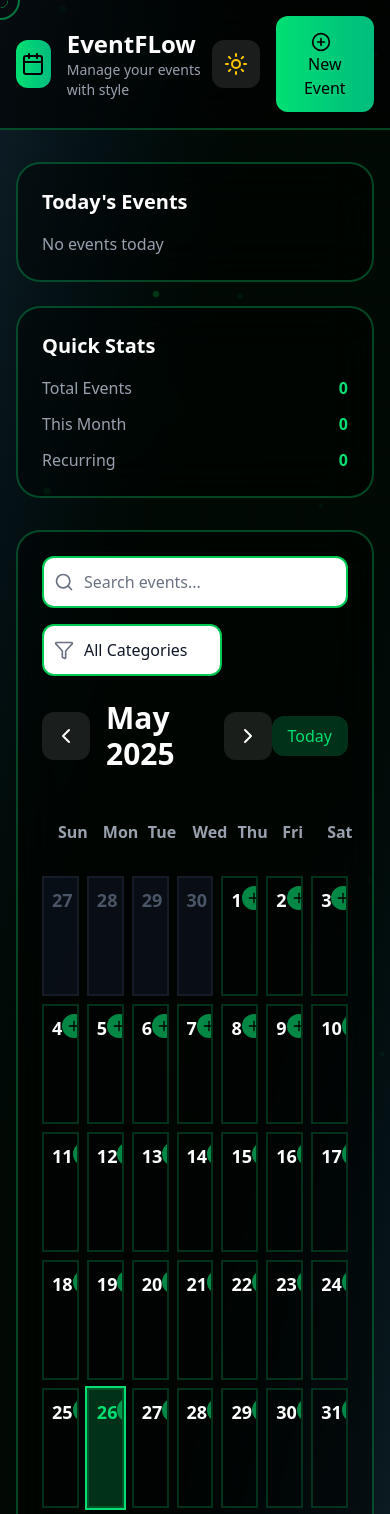
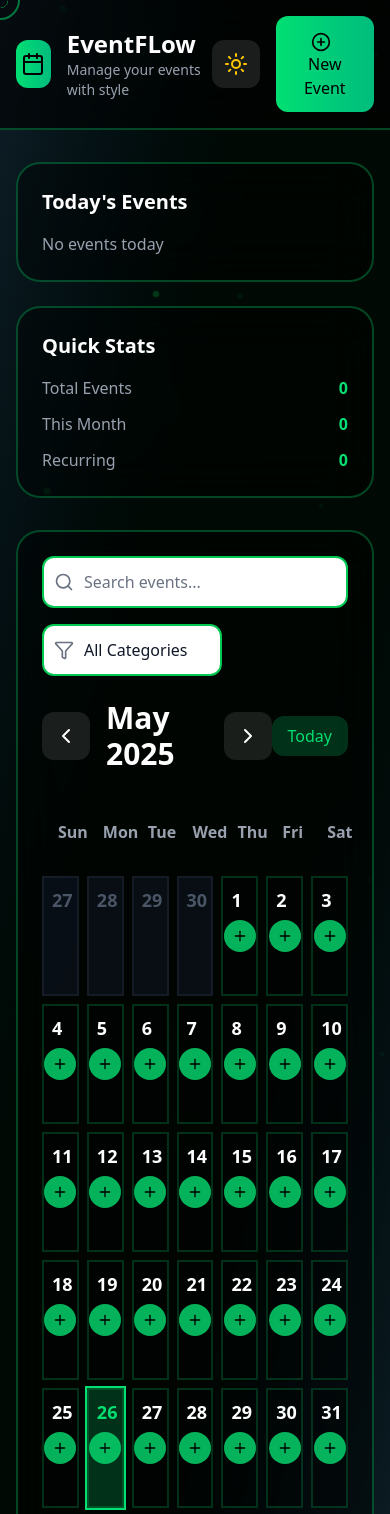
Before and after one commit to vyshnaviGadamsetty/EventFlow, a React (Vite) app: page /eventportal in a window 390 px wide. Shown: the top 1514 px of the page. Built offline with nearby package versions, Linux system fonts and the light colour scheme.

Commit message:
mobile responive

```diff
--- a/src/components/Calendar.jsx
+++ b/src/components/Calendar.jsx
@@ -88,7 +88,99 @@
 //   </div>
 // );
 
+// // export default CalendarDay;
+// import React from 'react';
+// import { Plus } from 'lucide-react';
+// import EventCard from './EventCard';
+
+// const CalendarDay = ({
+//   day,
+//   events,
+//   isToday,
+//   isSelected,
+//   onClick,
+//   handleDragOver,
+//   handleDrop,
+//   handleDragStart,
+//   isDarkMode,
+//   setSelectedDate,
+//   setShowEventModal
+// }) => (
+//   <div
+//     onClick={() => onClick(day.date)}
+//     onDragOver={handleDragOver}
+//     onDrop={(e) => handleDrop(e, day.date)}
+//     className={`min-h-[120px] p-2 border-2 transition-all duration-300 cursor-pointer relative group overflow-hidden ${
+//       day.isCurrentMonth
+//         ? isDarkMode
+//           ? 'border-green-400/20 hover:border-green-400/40 bg-black/30 hover:bg-black/50'
+//           : 'border-green-500/30 hover:border-green-500/50 bg-white/50 hover:bg-white/70'
+//         : isDarkMode
+//           ? 'border-gray-700/30 bg-gray-900/50 text-gray-600'
+//           : 'border-gray-300/30 bg-gray-100/50 text-gray-400'
+//     } ${
+//       isToday
+//         ? 'ring-2 ring-green-400 ring-opacity-50'
+//         : ''
+//     } ${
+//       isSelected
+//         ? isDarkMode
+//           ? 'bg-green-400/20 border-green-400'
+//           : 'bg-green-500/20 border-green-500'
+//         : ''
+//     }`}
+//   >
+//     <div className="absolute inset-0 bg-gradient-to-br from-green-400/10 to-emerald-500/10 opacity-0 group-hover:opacity-100 transition-opacity duration-300" />
+//     <div className="relative z-10">
+//       <div className="flex justify-between items-start mb-2">
+//         <span className={`text-lg font-semibold ${
+//           isToday
+//             ? 'text-green-400'
+//             : day.isCurrentMonth
+//               ? isDarkMode ? 'text-white' : 'text-gray-900'
+//               : isDarkMode ? 'text-gray-600' : 'text-gray-400'
+//         }`}>
+//           {day.date.getDate()}
+//         </span>
+//         {day.isCurrentMonth && (
+//           <button
+//             onClick={(e) => {
+//               e.stopPropagation();
+//               setSelectedDate(day.date);
+//               setShowEventModal(true);
+//             }}
+//             className="sm:opacity-0 sm:group-hover:opacity-100 opacity-60 p-1 bg-green-400 hover:bg-green-500 rounded-full text-black transition-all duration-300 hover:scale-110"
+//           >
+//             <Plus className="w-4 h-4" />
+//           </button>
+//         )}
+//       </div>
+//       <div className="space-y-1">
+//         {events.slice(0, 3).map((event) => (
+//           <EventCard
+//             key={event.id}
+//             event={event}
+//             onEdit={() => {
+//               setSelectedDate(new Date(event.date));
+//               setShowEventModal(true);
+//             }}
+//             onDelete={() => {}}
+//             isDraggable={true}
+//             handleDragStart={(e) => handleDragStart(event.id)}
+//           />
+//         ))}
+//         {events.length > 3 && (
+//           <div className={`text-xs ${isDarkMode ? 'text-gray-400' : 'text-gray-600'} px-2 py-1 rounded`}>
+//             +{events.length - 3} more
+//           </div>
+//         )}
+//       </div>
+//     </div>
+//   </div>
+// );
+
 // export default CalendarDay;
+
 import React from 'react';
 import { Plus } from 'lucide-react';
 import EventCard from './EventCard';
@@ -131,7 +223,7 @@ const CalendarDay = ({
     }`}
   >
     <div className="absolute inset-0 bg-gradient-to-br from-green-400/10 to-emerald-500/10 opacity-0 group-hover:opacity-100 transition-opacity duration-300" />
-    <div className="relative z-10">
+    <div className="relative z-10 h-full flex flex-col">
       <div className="flex justify-between items-start mb-2">
         <span className={`text-lg font-semibold ${
           isToday
@@ -142,20 +234,10 @@ const CalendarDay = ({
         }`}>
           {day.date.getDate()}
         </span>
-        {day.isCurrentMonth && (
-          <button
-            onClick={(e) => {
-              e.stopPropagation();
-              setSelectedDate(day.date);
-              setShowEventModal(true);
-            }}
-            className="sm:opacity-0 sm:group-hover:opacity-100 opacity-60 p-1 bg-green-400 hover:bg-green-500 rounded-full text-black transition-all duration-300 hover:scale-110"
-          >
-            <Plus className="w-4 h-4" />
-          </button>
-        )}
       </div>
-      <div className="space-y-1">
+
+      {/* Events container */}
+      <div className="flex-1 space-y-1">
         {events.slice(0, 3).map((event) => (
           <EventCard
             key={event.id}
@@ -175,6 +257,25 @@ const CalendarDay = ({
           </div>
         )}
       </div>
+
+      {/* Centered Add Button (Absolute Positioning) */}
+      {day.isCurrentMonth && (
+        <button
+          onClick={(e) => {
+            e.stopPropagation();
+            setSelectedDate(day.date);
+            setShowEventModal(true);
+          }}
+          className="
+            absolute top-1/2 left-1/2 transform -translate-x-1/2 -translate-y-1/2
+            sm:opacity-0 sm:group-hover:opacity-100 opacity-80
+            p-2 bg-green-400 hover:bg-green-500 rounded-full text-black
+            transition-all duration-300 hover:scale-110
+          "
+        >
+          <Plus className="w-4 h-4" />
+        </button>
+      )}
     </div>
   </div>
 );
```
